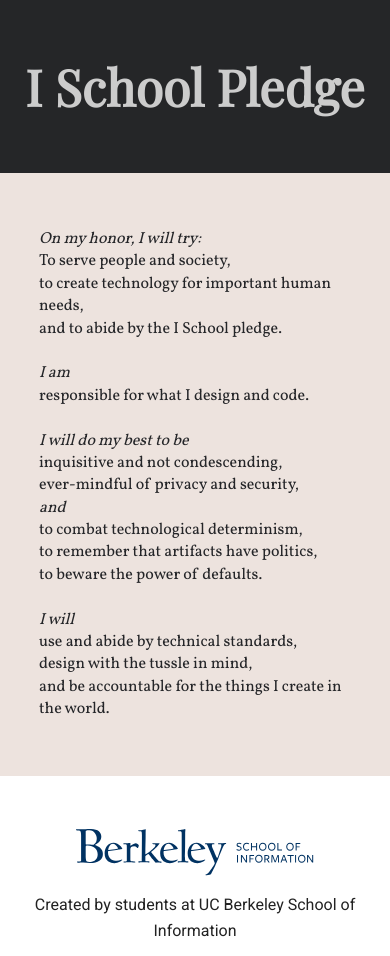
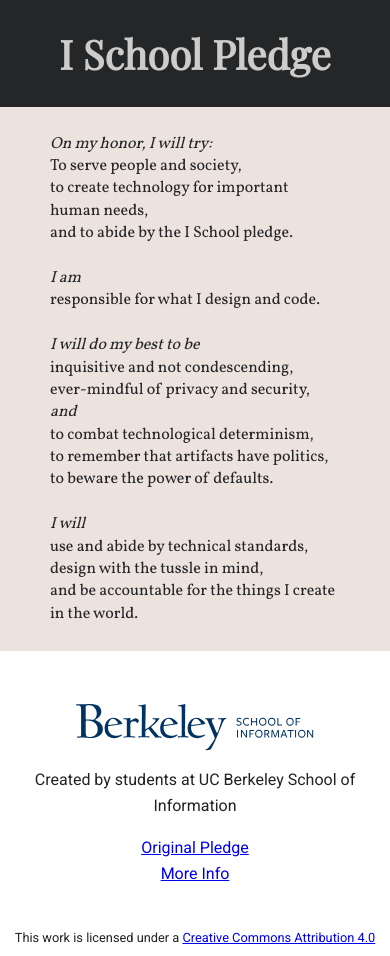
Before and after one commit to vijayv/ischool_pledge, a PHP site: page / in a window 390 px wide. Shown: the top 956 px of the page. Run offline with PHP 8.4, Linux system fonts and the light colour scheme.

Commit message:
update mobile and tablet styling

```diff
--- a/css/main.css
+++ b/css/main.css
@@ -80,16 +80,21 @@ body {
   margin: 0;
 }
 
+#pledge {
+  display: flex;
+  flex-wrap: wrap;
+}
+
 .pledge-title {
   background-color: #252628;
   color: #CCCCCC;
-  padding: 5%;
   text-align: center;
+  width: 100%;
 }
 
 .pledge-title h1 {
  font-family: 'Playfair Display', serif;
- font-size: 50px;
+ font-size: 40px;
  line-height: normal;
 }
 
@@ -97,7 +102,8 @@ body {
   background-color: #EDE3DE;
   color: #242528;
   line-height: 1.4;
-  padding: 10%;
+  padding: 10px 50px;
+  width: 100%;
 }
 
 .pledge-content p {
@@ -154,7 +160,11 @@ ul {
      ============ */
 
      .pledge-title h1 {
-      font-size: 7em;
+      font-size: 70px;
+     }
+
+     .pledge-content {
+       padding: 10px 20%;
      }
 
      .pledge-content p {
```
